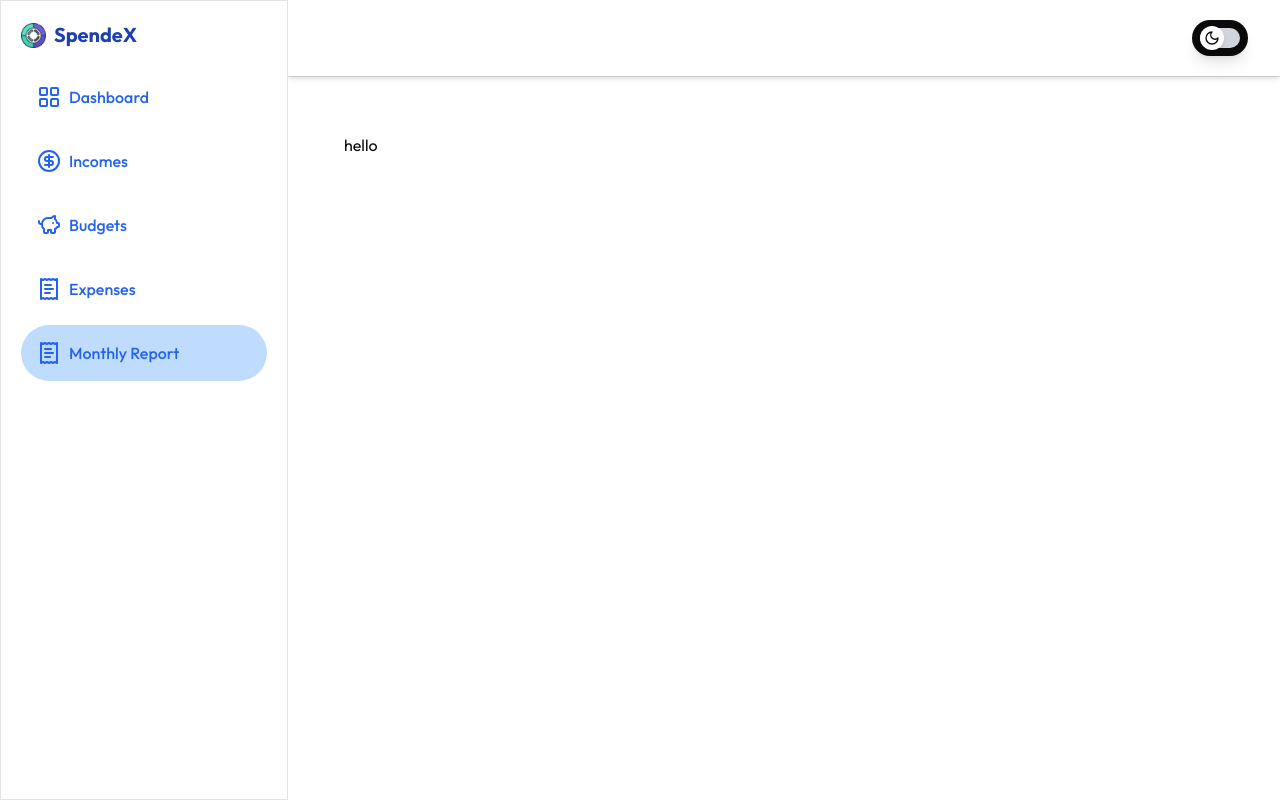
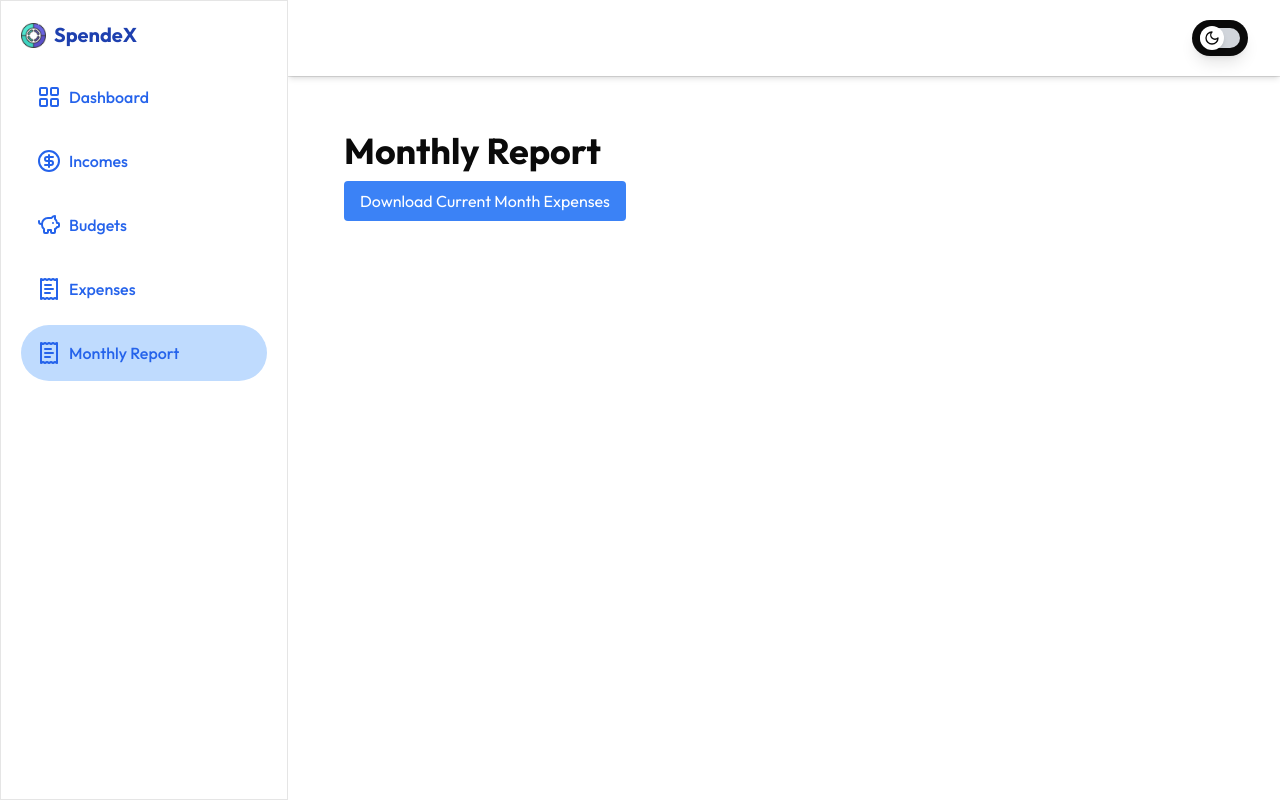
Before and after one commit to Sathishbhupa/SpendeX, a Next.js app: page /dashboard/reports in a window 1280 px wide. Built offline with nearby package versions, Linux system fonts and the light colour scheme; no server answers.

Commit message:
Add files via upload

```diff
--- a/src/app/(routes)/dashboard/reports/page.jsx
+++ b/src/app/(routes)/dashboard/reports/page.jsx
@@ -1,12 +1,41 @@
-import React from 'react'
-import BudgetList from './_components/Monthlyreport'
+"use client"
 
-function Report() {
+import { db } from '../../../../../utils/dbConfig';
+import { Budgets, Expenses } from '../../../../../utils/schema';
+import { desc, eq } from 'drizzle-orm';
+import React, { useEffect, useState } from 'react'
+import DownloadExpensesButton from '../expenses/_components/DownloadExpensesButton';
+import { useUser } from '@clerk/nextjs';
+
+function report() {
+
+  const [expensesList,setExpensesList]=useState([]);
+    const {user}=useUser();
+
+    useEffect(()=>{
+        user&&getAllExpenses();
+      },[user])
+
+  const getAllExpenses=async()=>{
+    const result=await db.select({
+      id:Expenses.id,
+      name:Expenses.name,
+      amount:Expenses.amount,
+      createdAt:Expenses.createdAt
+    }).from(Budgets)
+    .rightJoin(Expenses,eq(Budgets.id,Expenses.budgetId))
+    .where(eq(Budgets.createdBy,user?.primaryEmailAddress.emailAddress))
+    .orderBy(desc(Expenses.id));
+    setExpensesList(result);
+
+  }
   return (
     <div className='p-10'>
-     hello
+      <h2 className='font-bold text-3xl'>Monthly Report</h2>
+
+      <DownloadExpensesButton expensesList={expensesList} />
     </div>
   )
 }
 
-export default Report;
+export default report;
```
